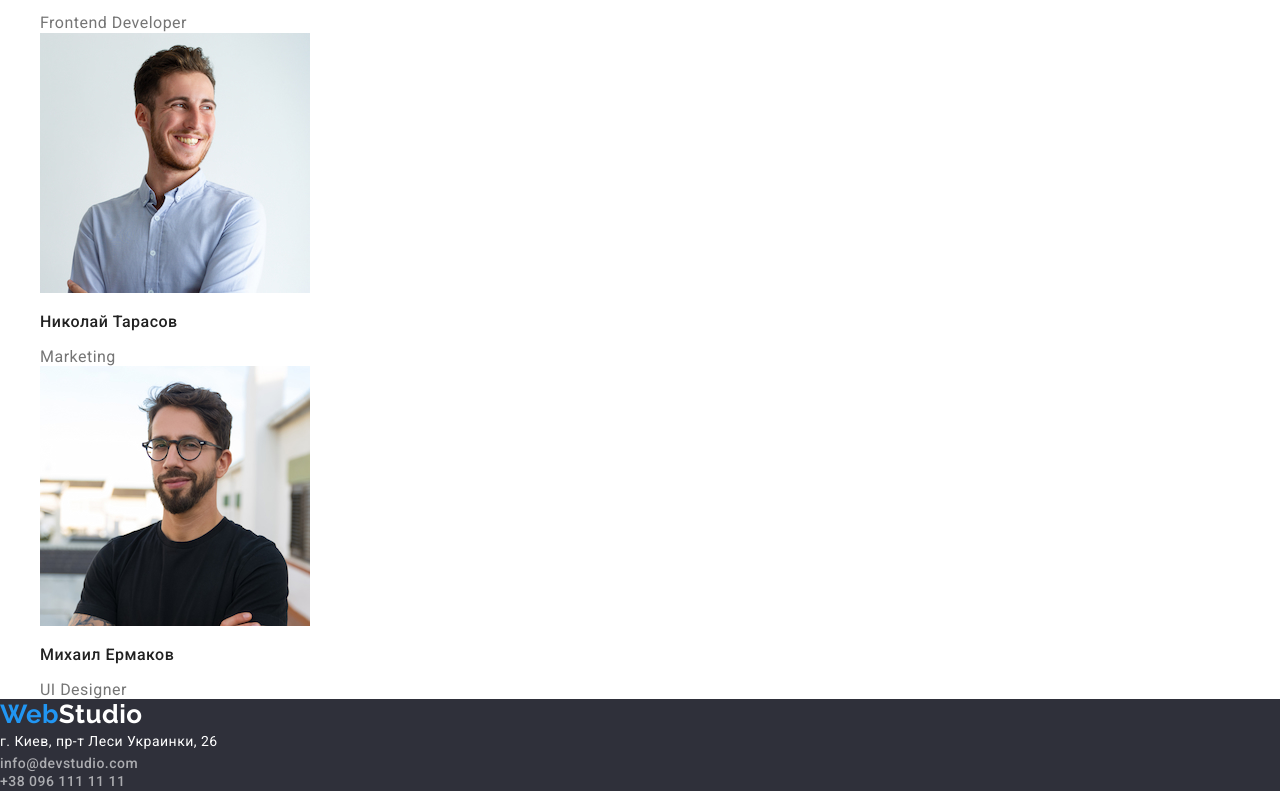
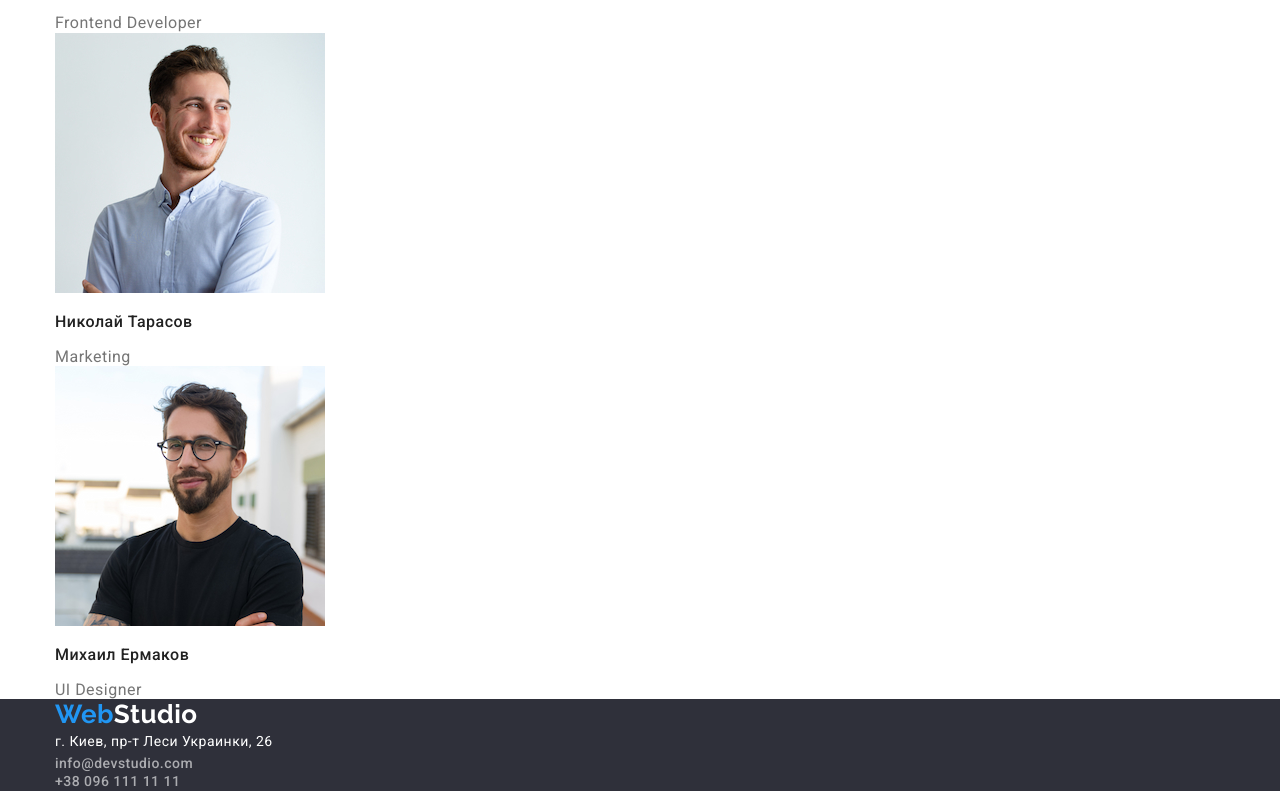
Before and after one commit to Balor1989/goit-markup-hw-03, a plain HTML site: page index.html in a window 1280 px wide. Shown: the part 1827-2618 px from the top of the page. Drawn offline with nearby package versions, Linux system fonts and the light colour scheme.

Commit message:
Добавляет геометрию footer

```diff
--- a/css/style.css
+++ b/css/style.css
@@ -31,6 +31,8 @@ body {
   width: 1200px;
   margin-left: auto;
   margin-right: auto;
+  padding-left: 15px;
+  padding-right: 15px;
 }
 ul {
   list-style: none;
@@ -91,11 +93,15 @@ p {
 .hero-section {
   background-color: var(--footer-bgc);
   text-align: center;
+  padding-left: 15px;
+  padding-right: 15px;
 }
 .section {
   width: 1200px;
   margin-left: auto;
   margin-right: auto;
+  padding-left: 15px;
+  padding-right: 15px;
 }
 .hero-title {
   margin-top: 0;
--- a/index.html
+++ b/index.html
@@ -110,15 +110,19 @@
     </main>
     <!-- Footer section -->
     <footer>
-
+        <div class="container-box">
             <a lang="en" href="/" class="logo"><span class="web-logo">Web</span><span
                     class="studio-footerlogo">Studio</span></a>
+        </div>
+        <div class="container-box">
             <address>г. Киев, пр-т Леси Украинки, 26</address>
+        </div>
+        <div class="container-box">
             <ul class="contacts-box">
                 <li><a href="mailto:info@devstudio.com" class="footer-list">info@devstudio.com</a></li>
                 <li><a href="tel:+380961111111" class="footer-list">+38 096 111 11 11</a></li>
             </ul>
-
+        </div>
     </footer>
 
 </body>
```
Also changed, not shown: portfolio.html (+6 -2 lines), images/hero-bcg.jpg (added). Lines whose indentation alone changed are shown as unchanged.
